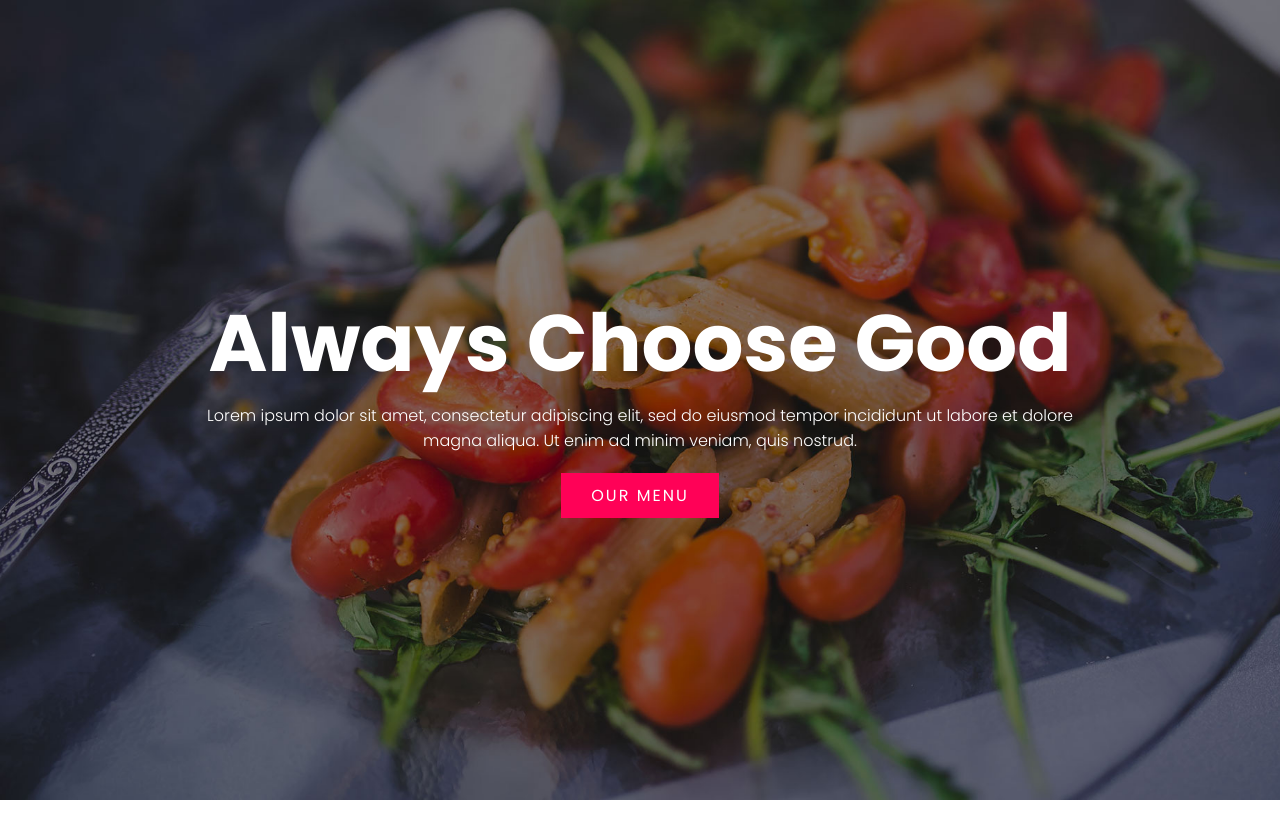
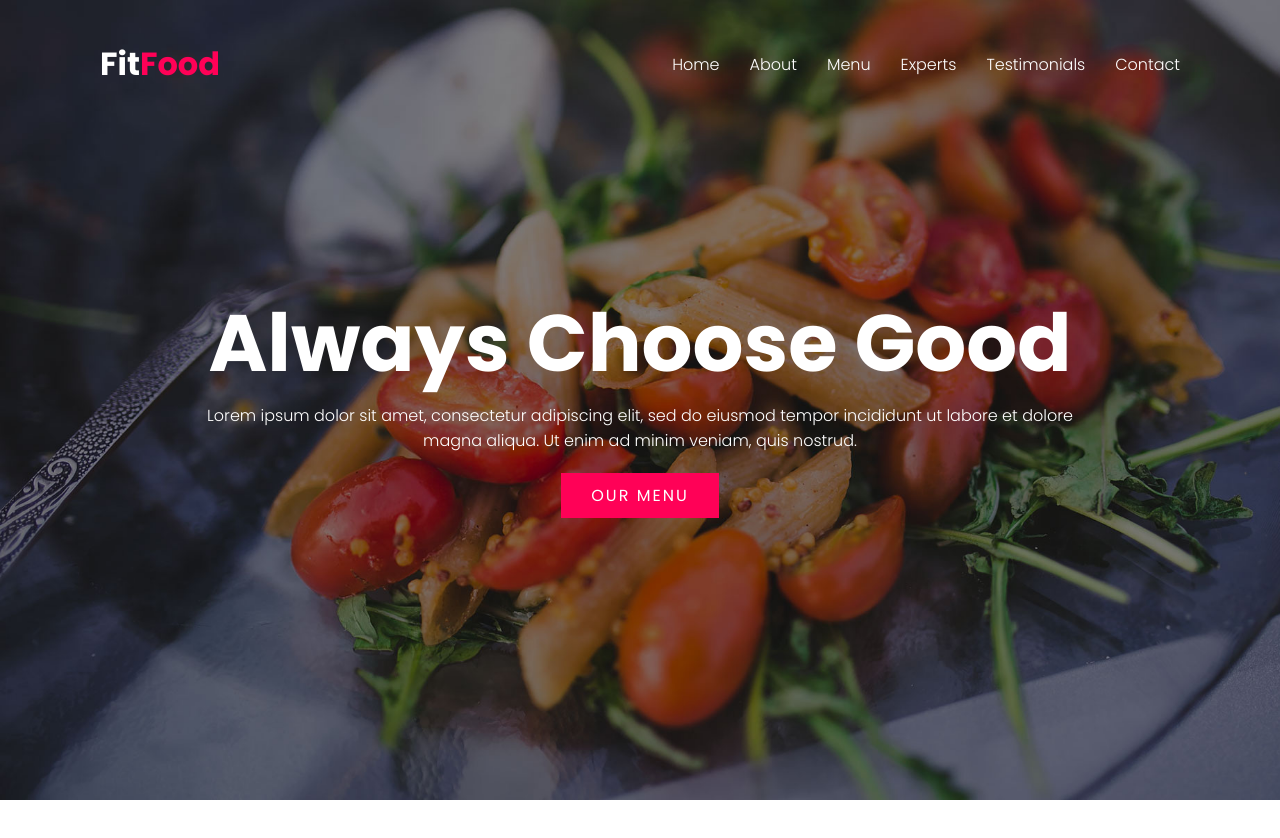
Before and after one commit to mateussp97/fitfood, a plain HTML site: page index.html in a window 1280 px wide. Before the commit the page ends 800 px from the top, so only its background shows below. Drawn offline with Linux system fonts and the light colour scheme.

Commit message:
add: header structure and style

```diff
--- a/index.html
+++ b/index.html
@@ -9,6 +9,18 @@
 </head>
 
 <body>
+  <header>
+    <a href="#" class="logo">Fit<span>Food</span></a>
+    <ul class="navigation">
+      <li><a href="#banner">Home</a></li>
+      <li><a href="#about">About</a></li>
+      <li><a href="#menu">Menu</a></li>
+      <li><a href="#experts">Experts</a></li>
+      <li><a href="#testimonials">Testimonials</a></li>
+      <li><a href="#contact">Contact</a></li>
+    </ul>
+  </header>
+
   <section class="banner" id="banner">
     <div class="content">
       <h2>Always Choose Good</h2>
--- a/style.css
+++ b/style.css
@@ -12,6 +12,19 @@ p {
   color: #111;
 }
 
+li {
+  list-style: none;
+}
+
+a {
+  text-decoration: none;
+}
+
+body {
+  min-height: 1000px;
+}
+
+/*Banner*/
 .banner {
   position: relative;
   width: 100%;
@@ -46,7 +59,6 @@ p {
   padding: 10px 30px;
   margin-top: 20px;
   text-transform: uppercase;
-  text-decoration: none;
   letter-spacing: 2px;
   transition: 0.5s;
 }
@@ -54,3 +66,41 @@ p {
 .btn:hover {
   letter-spacing: 6px;
 }
+
+/*Header*/
+header {
+  position: fixed;
+  top: 0;
+  left: 0;
+  width: 100%;
+  padding: 40px 100px;
+  z-index: 10000;
+  display: flex;
+  justify-content: space-between;
+  align-items: center;
+  transition: 0.5s;
+}
+
+header .logo {
+  color: #fff;
+  font-weight: 700;
+  font-size: 2em;
+}
+
+header .logo span {
+  color: #ff0157;
+}
+
+header .navigation {
+  position: relative;
+  display: flex;
+}
+
+header .navigation li + li {
+  margin-left: 30px;
+}
+
+header .navigation li a {
+  color: #fff;
+  font-weight: 300;
+}
```
